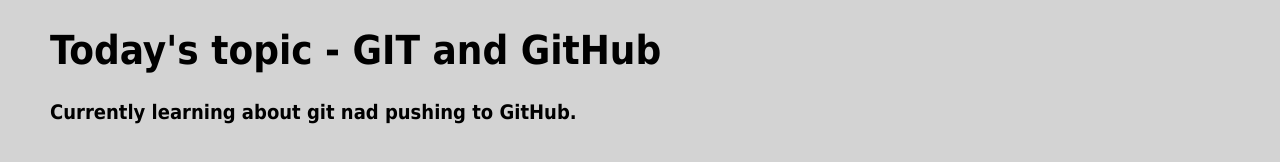
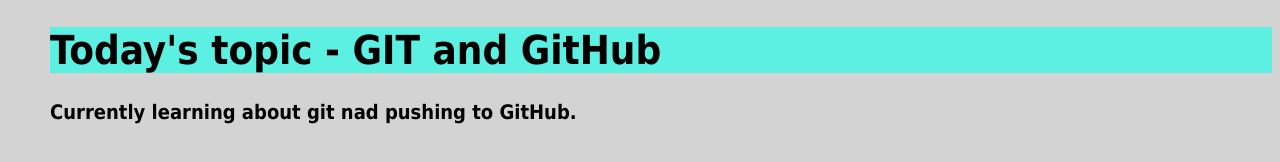
Before and after one commit to Mateja3m/test, a plain HTML site: page index.html in a window 1280 px wide. Drawn offline with Linux system fonts and the light colour scheme.

Commit message:
added style to the file heading

```diff
--- a/style.css
+++ b/style.css
@@ -7,3 +7,7 @@ body {
 	font-family: Tahoma;
 
 }
+
+h1 {
+	background-color: #5bf0e1;
+}
```
